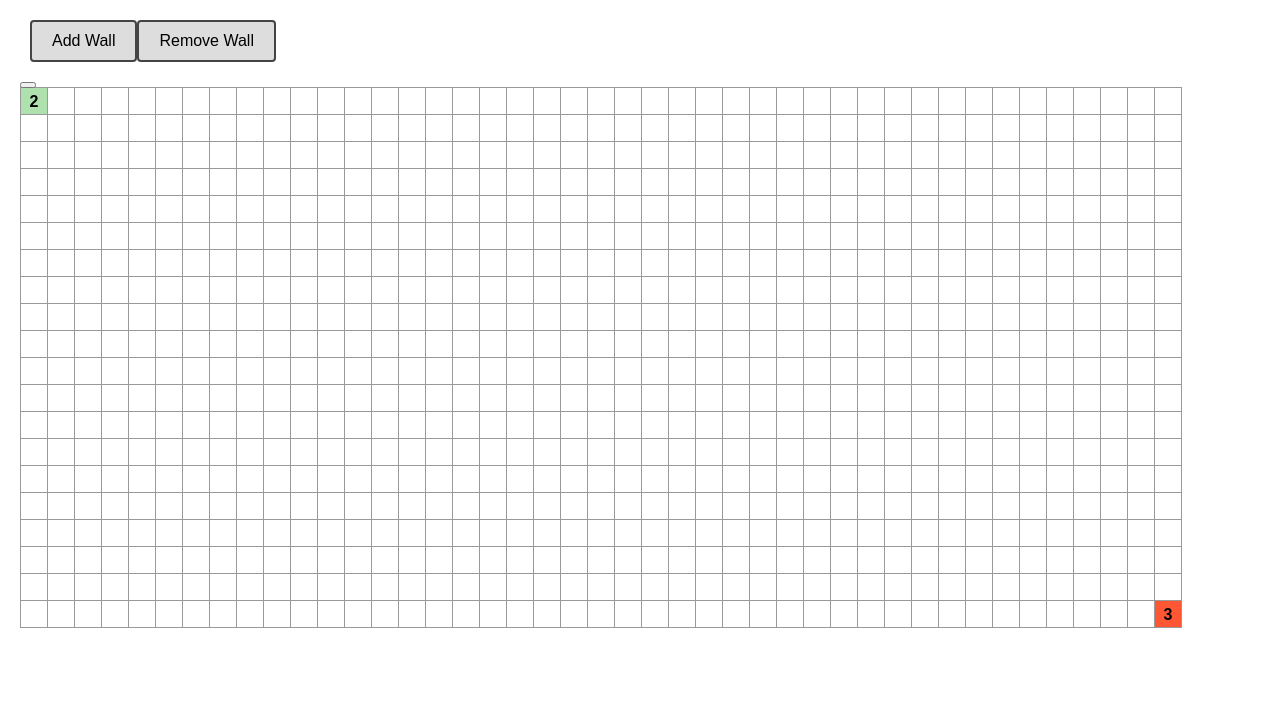
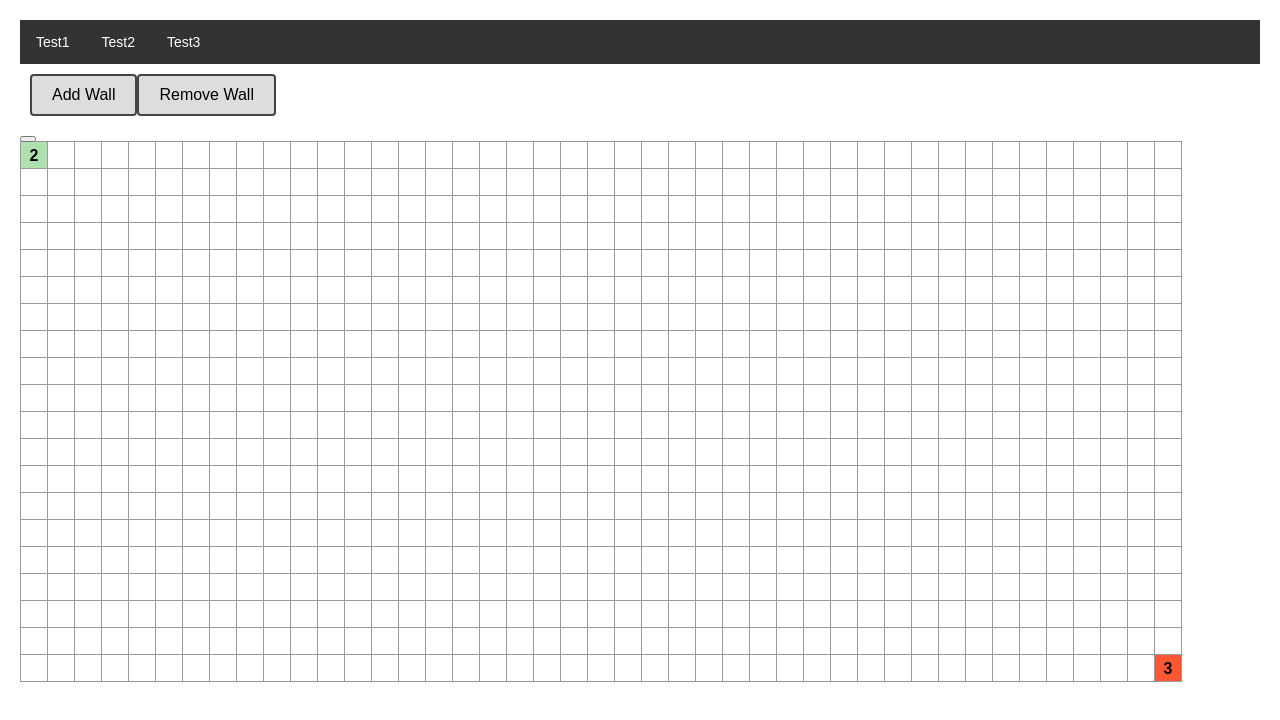
Before and after one commit to PeterAAyala/algo-visualizer, a React (Create React App) app: page / in a window 1280 px wide. Shown: the top 720 px of the page. Built offline with nearby package versions, Linux system fonts and the light colour scheme.

Commit message:
Begin work on Nav Bar
Begin work on Nav Bar

```diff
--- a/src/App.js
+++ b/src/App.js
@@ -27,6 +27,23 @@ function SolveButton(props) {
       {props.value}
     </button>
   )
+}
+
+class NavBar extends React.Component {
+  constructor(props){
+    super(props);
+  }
+
+  render () {
+    return (
+      <div>
+        <ul>
+          <li>Test1</li>
+          <li>Test2</li>
+          <li>Test3</li>
+        </ul>
+      </div>
+    )};
 }
 
 class Buttons extends React.Component{
@@ -333,6 +350,7 @@ class Board extends React.Component {
 function App() {
   return (
     <Fragment>
+      <NavBar/>
       <Buttons/>
       <Board/>
     </Fragment>
--- a/src/index.css
+++ b/src/index.css
@@ -3,9 +3,42 @@ body {
   margin: 20px;
 }
 
+/*
 ol, ul {
   padding-left: 30px;
 }
+*/
+
+ul {
+  list-style-type: none;
+  margin: 0;
+  padding: 0;
+  overflow: hidden;
+  background-color: #333;
+}
+
+li {
+  float: left;
+  display: block;
+  color: white;
+  text-align: center;
+  padding: 14px 16px;
+  text-decoration: none;
+}
+
+li a {
+  display: block;
+  color: white;
+  text-align: center;
+  padding: 14px 16px;
+  text-decoration: none;
+}
+
+/* Change the link color to #111 (black) on hover */
+li a:hover {
+  background-color: #111;
+}
+
 
 .board-row:after {
   clear: both;
--- /dev/null
+++ b/src/searchAlgorithms.js
@@ -0,0 +1 @@
+          const element = matrixGrid[s]['neighbors'][i];
```
